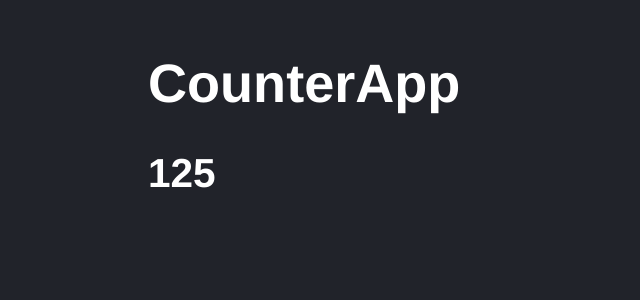
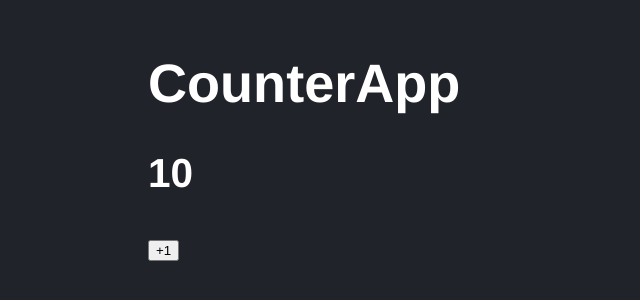
Before and after one commit to Chrisburg22/03-counter-app-vite, a React (Vite) app: page / in a window 1280 px wide. Shown: the part 132-432 px from the top of the page, without its empty margins (0-640 px from the left). Built offline with nearby package versions, Linux system fonts and the light colour scheme.

Commit message:
Creando un Hook (useState)

```diff
--- a/src/CounterApp.jsx
+++ b/src/CounterApp.jsx
@@ -1,10 +1,30 @@
+import { useState } from 'react'
 import Proptypes from 'prop-types'
 
-export const CounterApp = ({value}) => {
-  return (
+//HOOK
+export const CounterApp = ({ value }) => {
+
+    const [counter, setCounter] = useState(value);
+
+    const handleAdd = () => {
+        /**
+         * event nos servira para conocer imformacion del evento
+         * console.log(event);
+         *
+         * Esta es una alternativa para cambiar el estado
+         * setCounter( (c) => c+1 );
+         */
+        setCounter( counter+1 );
+    }
+
+    return (
     <>
       <h1>CounterApp</h1>
-      <h2>{value}</h2>
+      <h2>{ counter }</h2>
+
+      <button onClick={ handleAdd }>
+        +1
+      </button>
     </>
   )
 }
--- a/src/main.jsx
+++ b/src/main.jsx
@@ -8,6 +8,6 @@ import './styles.css' //Importando estilos
 //Renderizado de un componente en el DOM.
 ReactDOM.createRoot( document.getElementById('root') ).render(
     <React.StrictMode>
-        <CounterApp value={125}/>
+        <CounterApp value={10}/>
     </React.StrictMode>
 );
```
